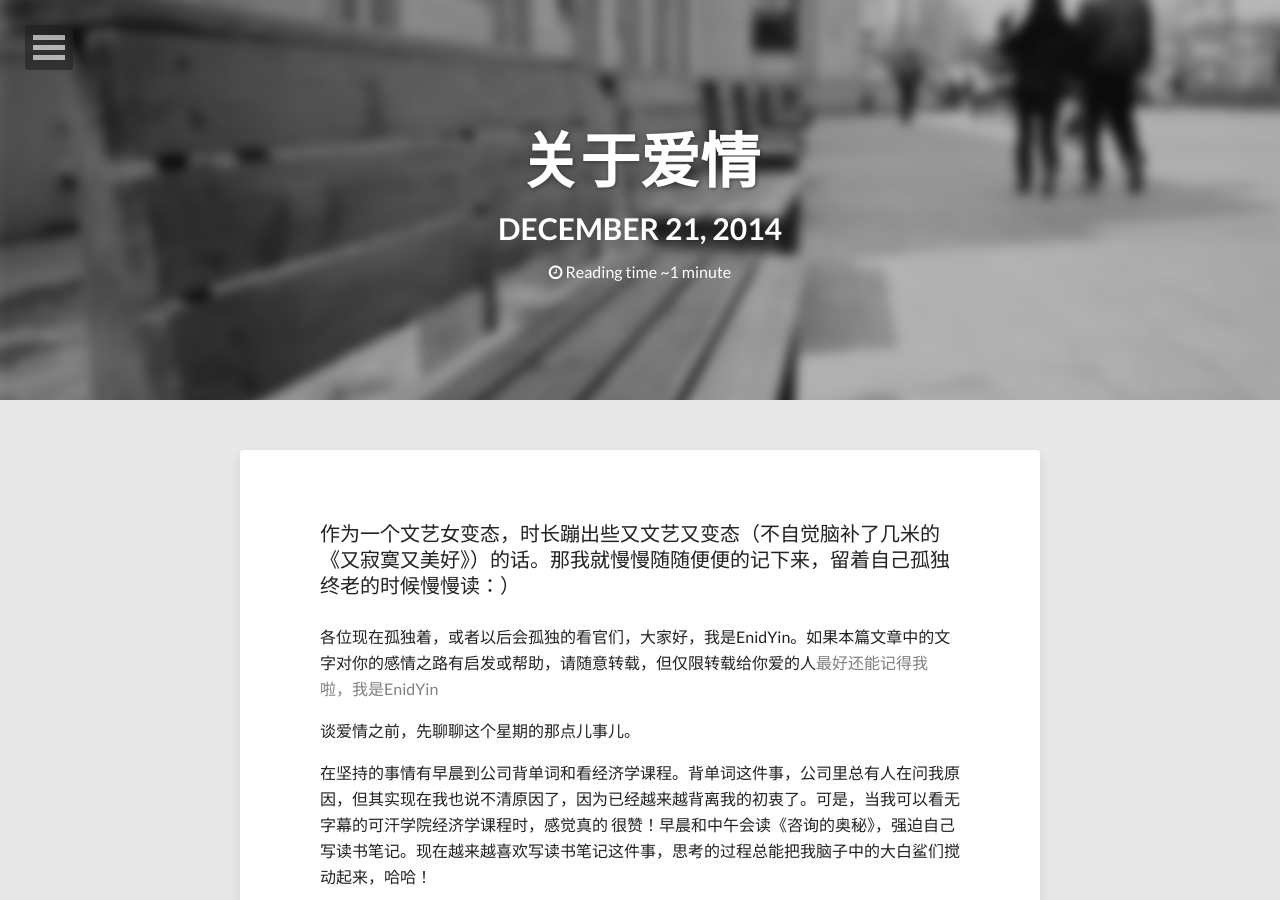
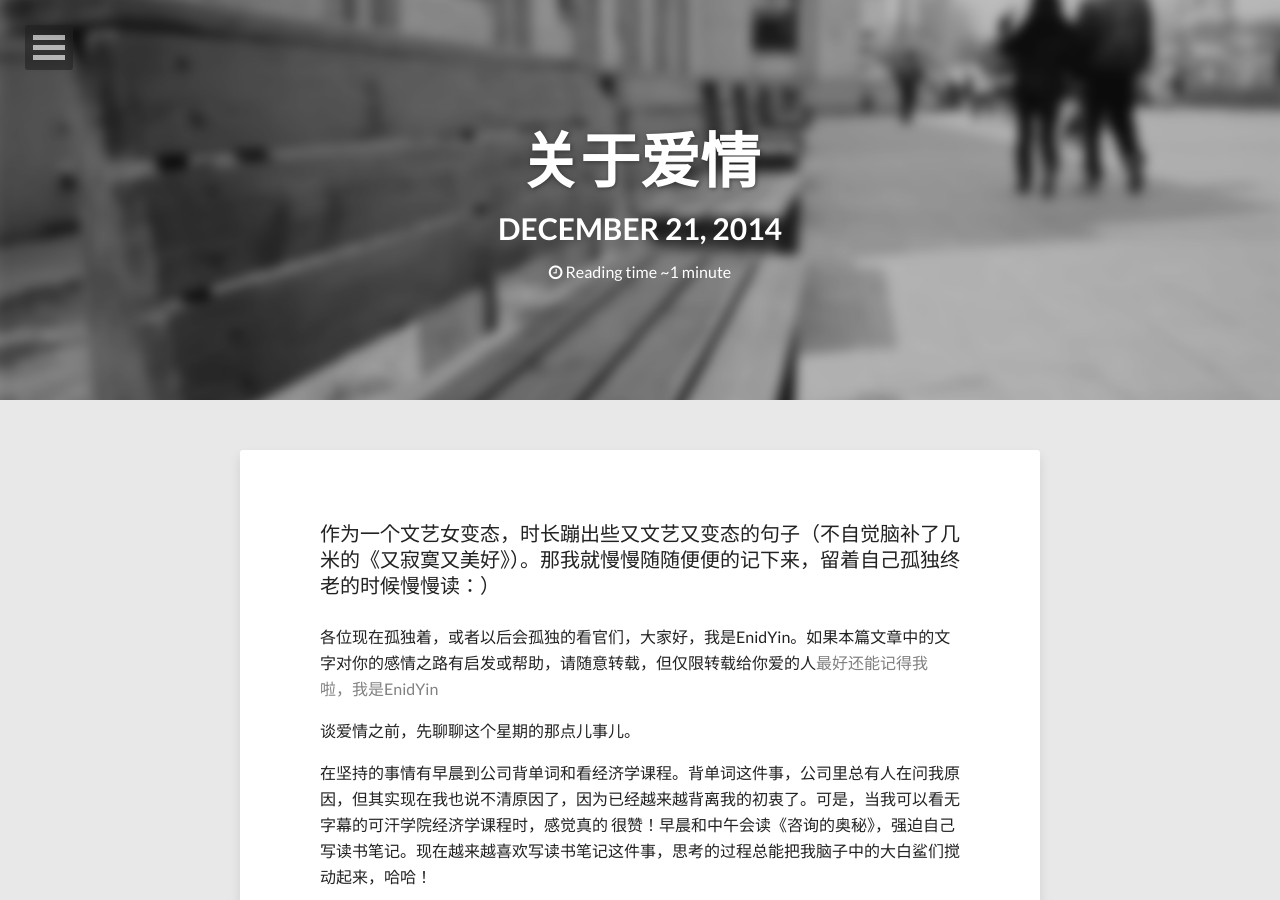
Before and after one commit to EnidYin/EnidYin.github.io, a Jekyll site: the page built from _posts/2014-12-21-say-something-about-love.md, in a window 1280 px wide and 900 px high. Built offline with Jekyll 4.4.1, drawn with Linux system fonts in a browser that asks for light colours; nearby versions of some CDN libraries.

Commit message:
little change

```diff
--- a/_posts/2014-12-21-say-something-about-love.md
+++ b/_posts/2014-12-21-say-something-about-love.md
@@ -8,7 +8,7 @@ image:
   feature: empty-chair.JPG
 ---
 
-作为一个文艺女变态，时长蹦出些又文艺又变态（不自觉脑补了几米的《又寂寞又美好》）的话。那我就慢慢随随便便的记下来，留着自己孤独终老的时候慢慢读：）
+作为一个文艺女变态，时长蹦出些又文艺又变态的句子（不自觉脑补了几米的《又寂寞又美好》）。那我就慢慢随随便便的记下来，留着自己孤独终老的时候慢慢读：）
 
 各位现在孤独着，或者以后会孤独的看官们，大家好，我是EnidYin。如果本篇文章中的文字对你的感情之路有启发或帮助，请随意转载，但仅限转载给你爱的人<font color="grey">最好还能记得我啦，我是EnidYin</font>
 
```
